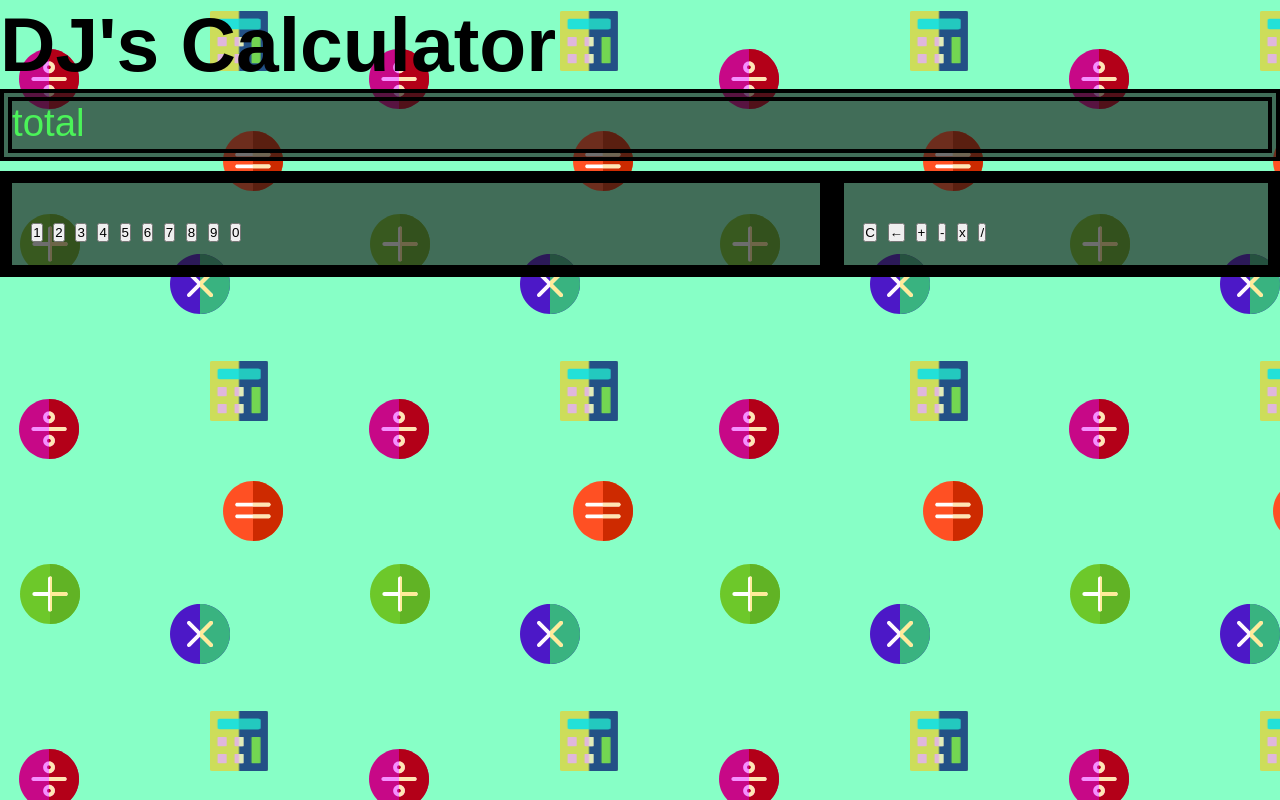
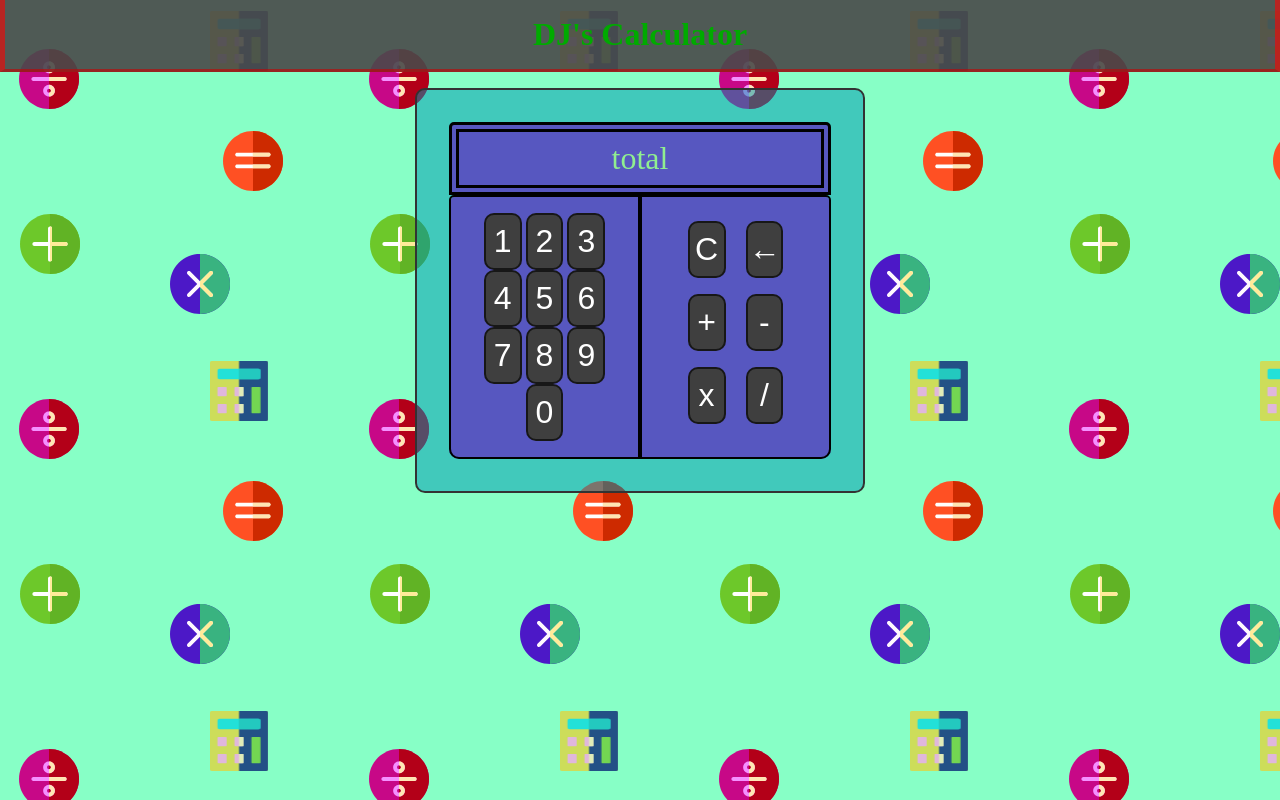
Before and after one commit to Drock15/Calculator-web-app, a plain HTML site: page index.html in a window 1280 px wide. Drawn offline with Linux system fonts and the light colour scheme.

Commit message:
more organized css with flexbox

```diff
--- a/css/styles.css
+++ b/css/styles.css
@@ -1,24 +1,13 @@
-:root {
-  --main-bg-color: rgba(26, 26, 26, 0.637);
-  --main-font-color: white;
-  --light-white: #eee;
-  --light-black: rgba(17, 17, 17, 0.582);
-  --fill-light-black: rgb(17, 17, 17);
-  --light-yellow: rgb(243, 168, 47);
-  --light-green: rgb(75, 243, 89);
-  --container-width: 768px;
-  --font-body-stack : Arial, Helvetica, sans-serif;
+* {
+  padding: 0;
+  margin: 0;
+  box-sizing: border-box;
 }
-* {
-    padding: 0;
-    margin: 0;
-    box-sizing: border-box;
+/* Global */
+body {
+  background-image: url("../images/calculator-bg.png")
 }
-body {
-  background-image: url("../images/calculator-bg.png");
-  font-family: Arial, Helvetica, sans-serif;
-  font-size: 2.4rem;
-}
+
 .noselect {
   -webkit-touch-callout: none; /* iOS Safari */
     -webkit-user-select: none; /* Safari */
@@ -28,74 +17,101 @@ body {
             user-select: none; /* Non-prefixed version, currently
                                   supported by Chrome and Opera */
 }
-button:focus {
+
+input {
   outline: 0;
 }
-.calculator {
+
+input:hover {
+  cursor: pointer;
+}
+
+/* header */
+#main-header {
+  text-align: center;
+  border-bottom: 3px solid rgba(201, 0, 0, 0.596);
+  border-left: 5px solid rgba(255, 0, 0, 0.596);
+  border-right: 5px solid rgba(255, 0, 0, 0.596);
+  background: rgba(73, 73, 73, 0.904);
+  padding: 1rem;
+  color: rgb(0, 170, 0);
+}
+
+/* Container */
+.container {
+  margin: 1rem auto;
+  padding: 2rem;
+  border: 2px solid #333;
+  border-radius: 10px;
+  width: 450px;
+  text-align: center;
+  background: rgba(0, 150, 177, 0.514);
+}
+
+/* Calculator Content*/
+.calculator__total {
+  border: 10px double black;
+  border-top-left-radius: 5px;
+  border-top-right-radius: 5px;
+  padding: .5rem;
+  background: rgb(87, 87, 192);
+}
+
+.calculator__total p {
+  color: lightgreen;
+  font-size: 2rem;
+}
+
+.calculator-btn__container {
+  display: flex;
+  background: rgb(87, 87, 192);
+  border-radius: 10px;
+}
+
+.calculator__numbers {
   border: 2px solid black;
-  border-radius: 10px;
-  background: rgb(87, 87, 192);
-  width: var(--container-width);
-  text-align: center;
-  margin: auto;
-  padding: 1.2rem;
+  border-top-left-radius: 5px;
+  border-bottom-left-radius: 10px;
+  padding: 1rem;
+  flex: 1;
 }
-.calculator > p {
-  font-family: cursive;
-}
-.clr {
-  clear: both;
-}
-.calculator__total {
-  border: 12px double black;
-  margin-bottom: 10px;
-  background: var(--main-bg-color);
-  color: var(--light-green);
-  height: 4.5rem;
-}
-.calculator__numbers {
-  border: 12px solid black;
-  padding: 1.2rem;
-  width: 65%;
-  float: left;
-  color: var(--main-font-color);
-  background: var(--main-bg-color);
-}
-.calculator__functions {
-  border: 12px solid black;
-  padding: 1.2rem;
-  width: 35%;
-  float: left;
-  background: var(--main-bg-color);
-}
-.digits {
-  padding: 5px;
-  margin: 1.2rem;
-  font-size: 2.4rem;
-  background: var(--light-black);
-  font-weight: bold;
-  color: var(--light-white);
-  border: 2px solid var(--light-black);
+
+#number-btns input {
+  font-size: 2rem;
+  width: 37.8px;
+  height: 57px;
+  background: rgb(63, 63, 63);
+  color: white;
+  border: 2px solid rgba(0, 0, 0, 0.63);
   border-radius: 10px;
   transition: 0.3ms all ease;
 }
-.digits:hover {
-  cursor: pointer;
-  background: var(--fill-light-black);
+
+#number-btns input:hover {
+  background: rgba(51, 51, 51, 0.678);
+  border-color: rgba(0, 128, 0, 0.712);
 }
-.operator {
-  padding: 5px;
-  margin: 1.2rem;
-  font-size: 2.4rem;
-  width: 40px;
-  background: var(--light-black);
-  font-weight: bold;
-  color: var(--light-white);
-  border: 2px solid var(--light-black);
+
+.calculator__functions {
+  border: 2px solid black;
+  border-top-right-radius: 5px;
+  border-bottom-right-radius: 10px;
+  padding: 1rem;
+  flex: 1;
+}
+
+#number-functions input {
+  font-size: 2rem;
+  width: 37.8px;
+  height: 57px;
+  margin: .5rem;
+  background: rgb(63, 63, 63);
+  color: white;
+  border: 2px solid rgba(0, 0, 0, 0.63);
   border-radius: 10px;
-  transition: 0.3ms all ease;
 }
-.operator:hover {
-  cursor: pointer;
-  background: var(--fill-light-black);
+
+#number-functions input:hover {
+  background: rgba(51, 51, 51, 0.678);
+  border-color: rgba(0, 128, 0, 0.712);
 }
```
